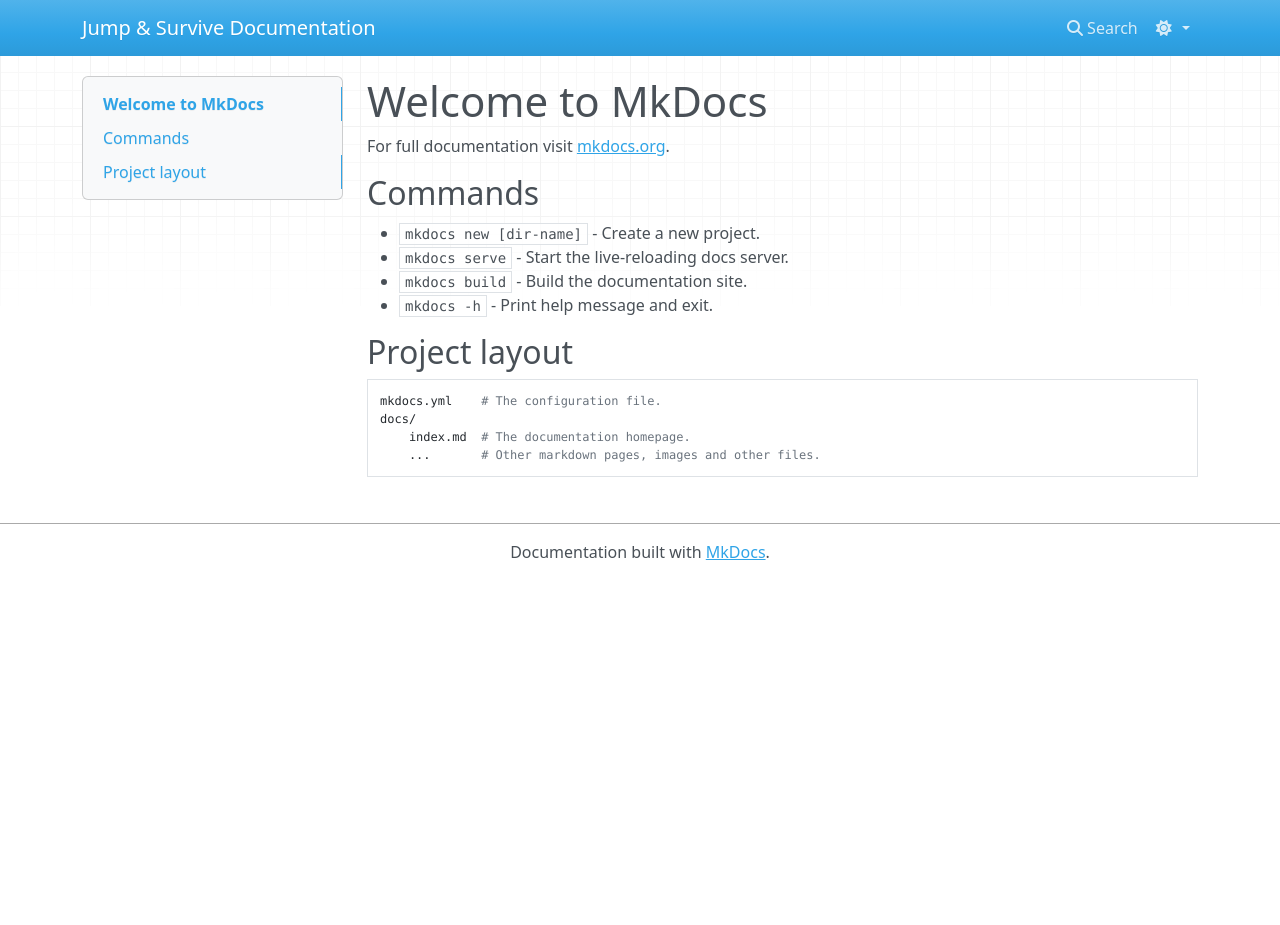
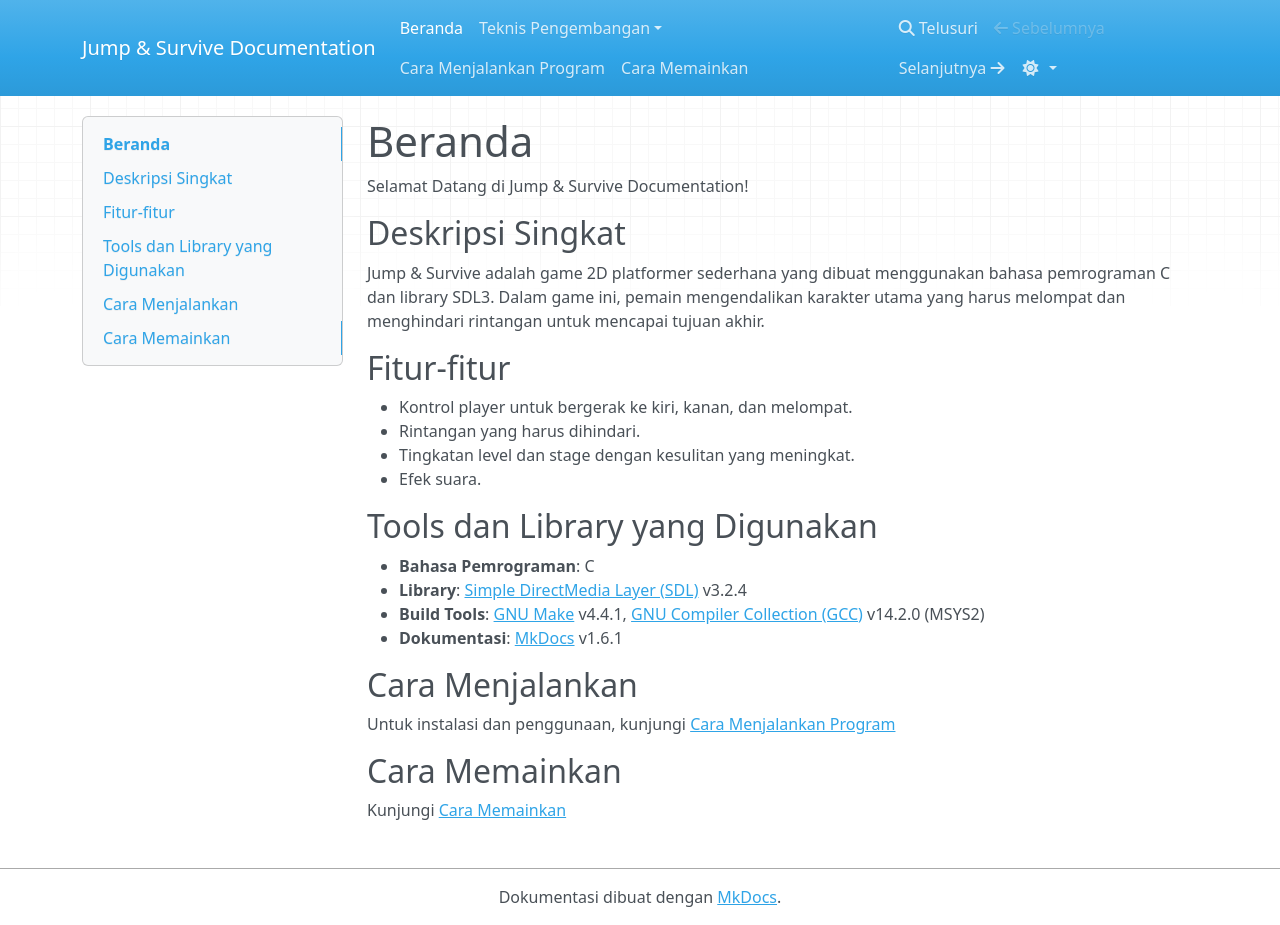
Before and after one commit to ikhsan3adi/c5-jump-and-survive, an MkDocs documentation site: the page built from docs/index.md, in a window 1280 px wide and 925 px high. Built offline with MkDocs 1.6.1, drawn with Linux system fonts in a browser that asks for light colours; nearby versions of some CDN libraries.

Commit message:
docs(mkdocs): add how-to-play and development docs
- Rename install to usage
- Improve contents
- Update home
- Update index.md
- Update install.md

```diff
--- /dev/null
+++ b/docs/how-to-play.md
@@ -0,0 +1,3 @@
+# Cara Memainkan
+
+<!-- TODO -->
--- a/docs/index.md
+++ b/docs/index.md
@@ -1,17 +1,31 @@
-# Welcome to MkDocs
+# Beranda
 
-For full documentation visit [mkdocs.org](https://www.mkdocs.org).
+Selamat Datang di Jump & Survive Documentation!
 
-## Commands
+<!-- TODO: Put preview or banner image here -->
 
-* `mkdocs new [dir-name]` - Create a new project.
-* `mkdocs serve` - Start the live-reloading docs server.
-* `mkdocs build` - Build the documentation site.
-* `mkdocs -h` - Print help message and exit.
+## Deskripsi Singkat
 
-## Project layout
+Jump & Survive adalah game 2D platformer sederhana yang dibuat menggunakan bahasa pemrograman C dan library SDL3. Dalam game ini, pemain mengendalikan karakter utama yang harus melompat dan menghindari rintangan untuk mencapai tujuan akhir.
 
-    mkdocs.yml    # The configuration file.
-    docs/
-        index.md  # The documentation homepage.
-        ...       # Other markdown pages, images and other files.
+## Fitur-fitur
+
+- Kontrol player untuk bergerak ke kiri, kanan, dan melompat.
+- Rintangan yang harus dihindari.
+- Tingkatan level dan stage dengan kesulitan yang meningkat.
+- Efek suara.
+
+## Tools dan Library yang Digunakan
+
+- **Bahasa Pemrograman**: C
+- **Library**: [Simple DirectMedia Layer (SDL)](https://wiki.libsdl.org/SDL3/FrontPage) v3.2.4
+- **Build Tools**: [GNU Make](https://www.gnu.org/software/make/) v4.4.1, [GNU Compiler Collection (GCC)](https://packages.msys2.org/packages/mingw-w64-x86_64-gcc) v14.2.0 (MSYS2)
+- **Dokumentasi**: [MkDocs](https://www.mkdocs.org/) v1.6.1
+
+## Cara Menjalankan
+
+Untuk instalasi dan penggunaan, kunjungi [Cara Menjalankan Program](./usage.md)
+
+## Cara Memainkan
+
+Kunjungi [Cara Memainkan](./how-to-play.md)
--- a/mkdocs.yml
+++ b/mkdocs.yml
@@ -3,3 +3,10 @@
   name: mkdocs
   user_color_mode_toggle: true
   navigation_depth: 3
+  locale: id_ID
+nav:
+  - Beranda: index.md
+  - Teknis Pengembangan:
+    - Ikhtisar: development/index.md
+  - Cara Menjalankan Program: usage.md
+  - Cara Memainkan: how-to-play.md
```
Also changed, not shown: docs/development/index.md (added, +1 -0 lines), docs/usage.md (added, +59 -0 lines).
